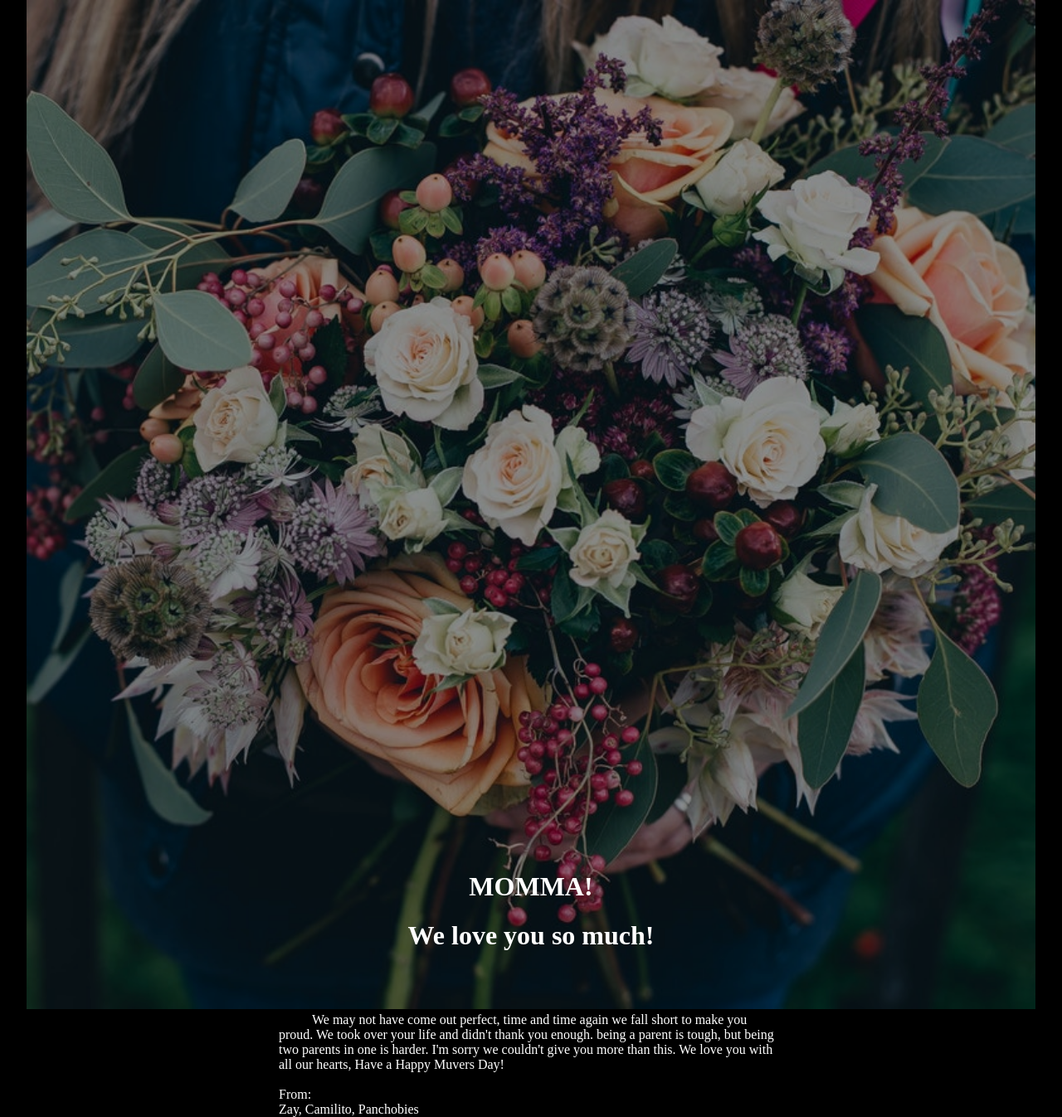
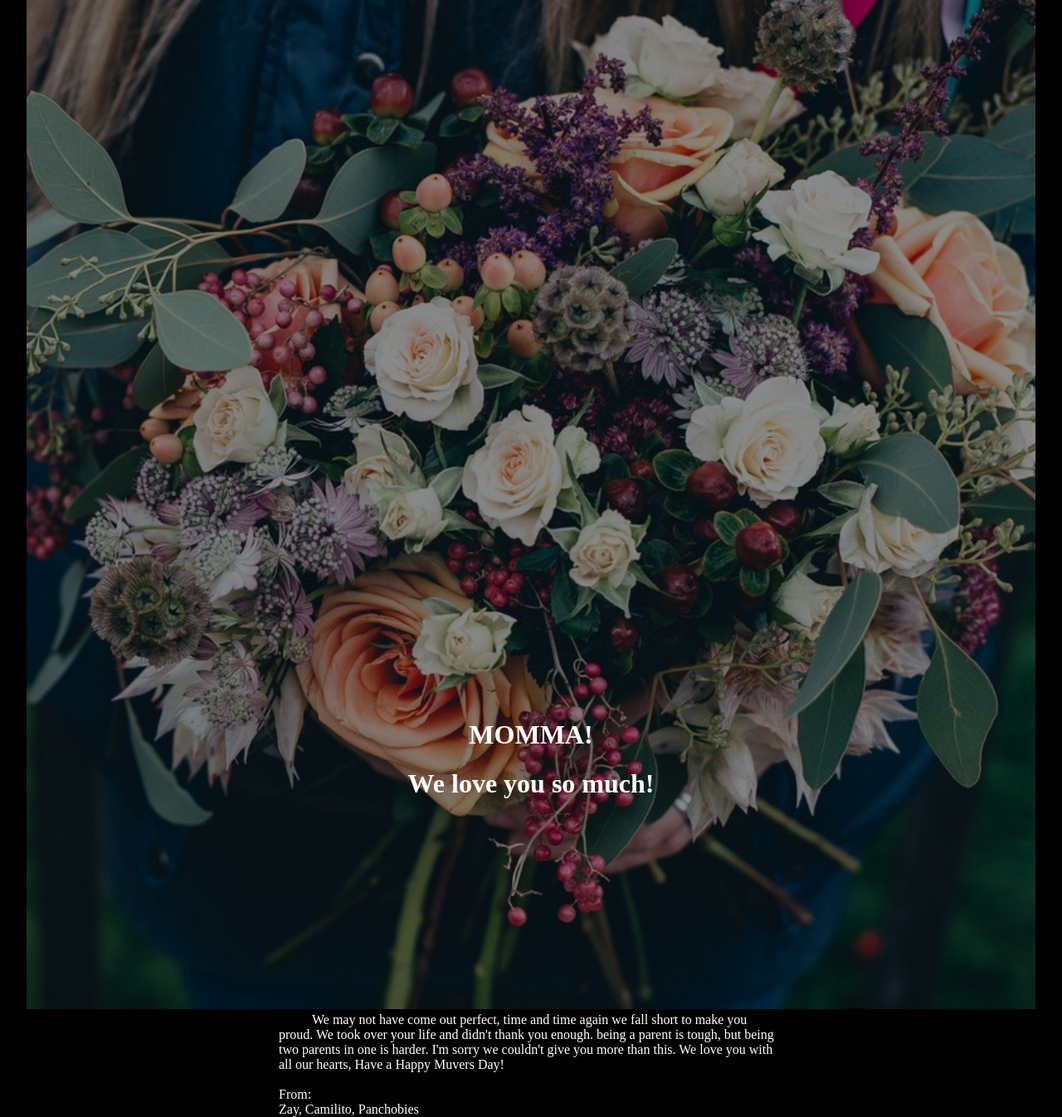
Before and after one commit to sokona87/mothersday-present, a plain HTML site: page index.html in a window 1280 px wide. Shown: the whole page at 83% size. Drawn offline with Linux system fonts and the light colour scheme.

Commit message:
updated with new css

```diff
--- a/style.css
+++ b/style.css
@@ -15,7 +15,7 @@ body {
 
 .centered {
     position: absolute;
-    top: 90%;
+    top: 75%;
     left: 50%;
     transform: translate(-50%,-50%);
 
```
